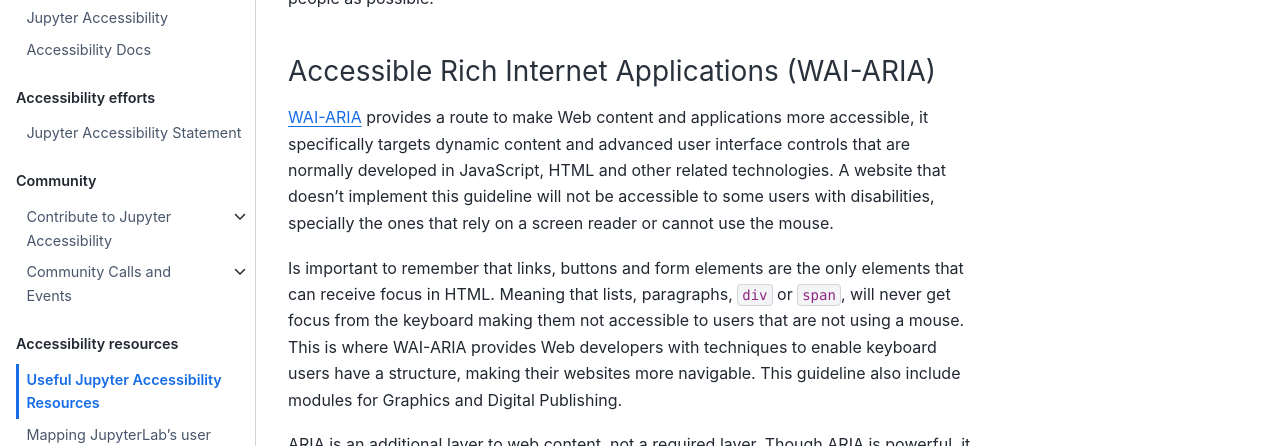
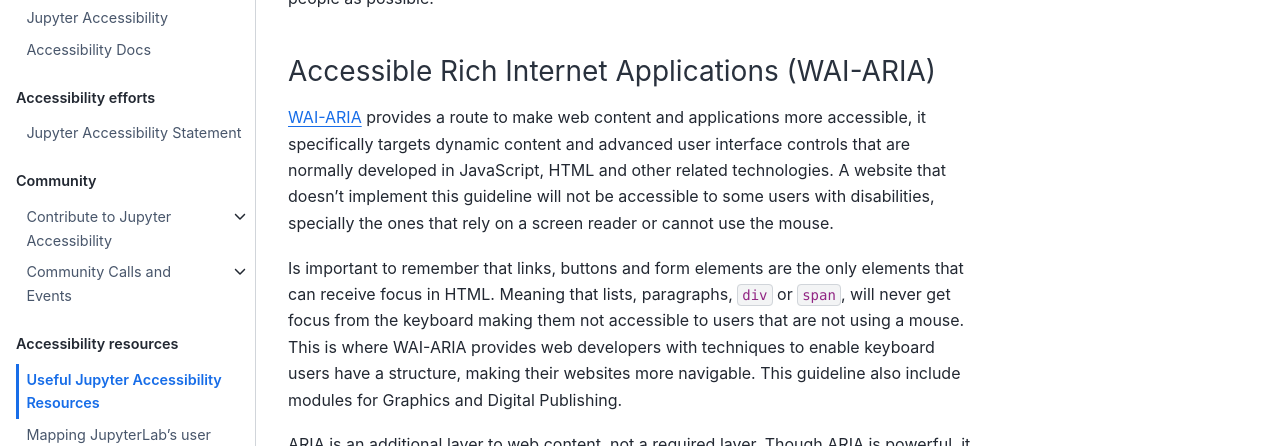
Before and after one commit to jupyter/accessibility, a Jupyter Book: the page built from docs/resources/useful-resources.md, in a window 1280 px wide and 900 px high, scrolled down 370 px. Shown: the part 153-599 px from the top of the window. Built offline with Jupyter Book 1.0.4 settings and Sphinx 7.4.7 and the Sphinx Book theme 1.1.4, drawn with Linux system fonts in a browser that asks for light colours; pages that are not in the unit, such as notebooks, are missing from menus.

Commit message:
lowercase web

```diff
--- a/docs/resources/useful-resources.md
+++ b/docs/resources/useful-resources.md
@@ -10,9 +10,9 @@
 
 ### Accessible Rich Internet Applications (WAI-ARIA)
 
-[WAI-ARIA](https://www.w3.org/WAI/standards-guidelines/aria/) provides a route to make Web content and applications more accessible, it specifically targets dynamic content and advanced user interface controls that are normally developed in JavaScript, HTML and other related technologies. A website that doesn't implement this guideline will not be accessible to some users with disabilities, specially the ones that rely on a screen reader or cannot use the mouse.
+[WAI-ARIA](https://www.w3.org/WAI/standards-guidelines/aria/) provides a route to make web content and applications more accessible, it specifically targets dynamic content and advanced user interface controls that are normally developed in JavaScript, HTML and other related technologies. A website that doesn't implement this guideline will not be accessible to some users with disabilities, specially the ones that rely on a screen reader or cannot use the mouse.
 
-Is important to remember that links, buttons and form elements are the only elements that can receive focus in HTML. Meaning that lists, paragraphs, `div` or `span`, will never get focus from the keyboard making them not accessible to users that are not using a mouse. This is where WAI-ARIA provides Web developers with techniques to enable keyboard users have a structure, making their websites more navigable. This guideline also include modules for Graphics and Digital Publishing.
+Is important to remember that links, buttons and form elements are the only elements that can receive focus in HTML. Meaning that lists, paragraphs, `div` or `span`, will never get focus from the keyboard making them not accessible to users that are not using a mouse. This is where WAI-ARIA provides web developers with techniques to enable keyboard users have a structure, making their websites more navigable. This guideline also include modules for Graphics and Digital Publishing.
 
 ARIA is an additional layer to web content, not a required layer. Though ARIA is powerful, it is important to remember that misused ARIA can make a worse experience for assistive tech users, especially screen reader users. It is often warned that "[No ARIA is better than Bad ARIA](https://www.w3.org/WAI/ARIA/apg/practices/read-me-first/)." Doing relevant research before using ARIA and testing results with screen readers is especially wise here.
 
```
